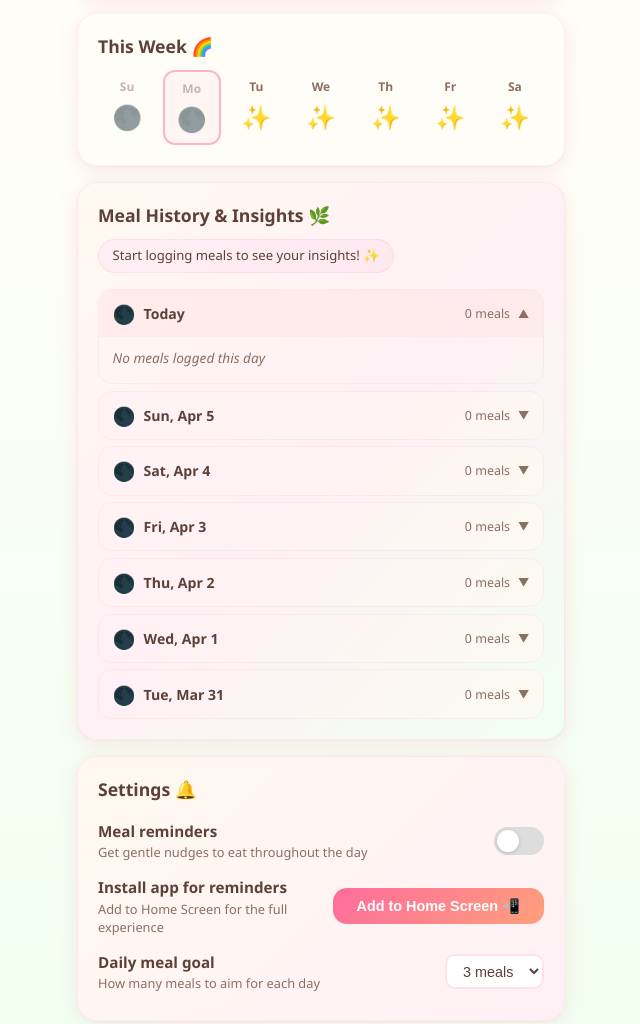
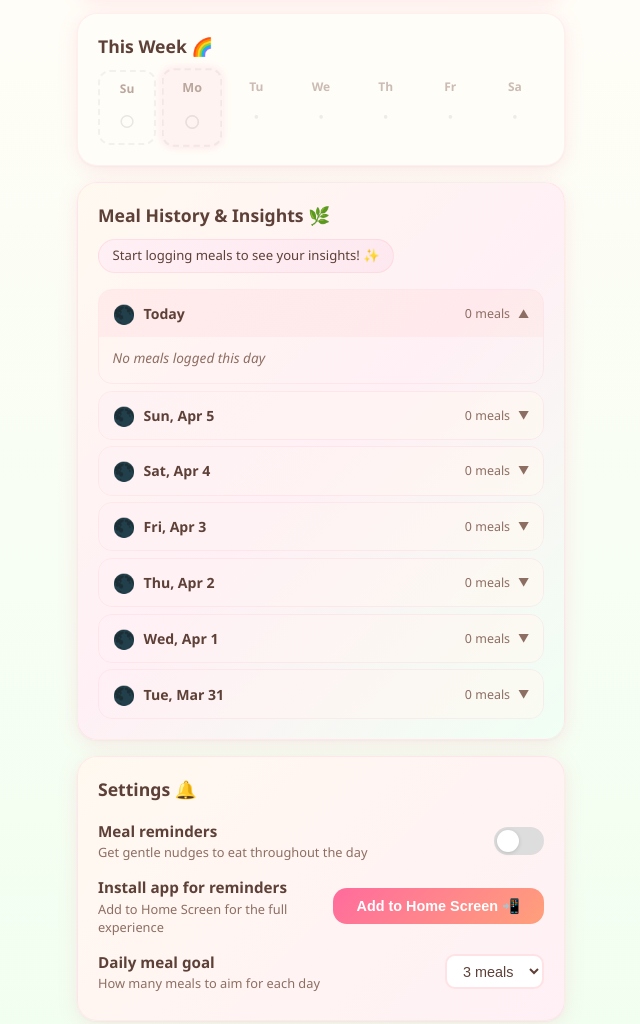
Before and after one commit to timmyers/yummy, a website: page index.html in a window 1280 px wide. Shown: the part 1675-2699 px from the top of the page, without its empty margins (319-959 px from the left). Drawn offline with Linux system fonts and the light colour scheme.

Commit message:
Polish weekly grid: softer empty states, better today highlight
Replaced dark moon with gentle empty state, improved today's cell
prominence, scaled green tints for meal counts, cleaner future days.

Co-Authored-By: Claude Opus 4.6 (1M context) <noreply@anthropic.com>

```diff
--- a/app.js
+++ b/app.js
@@ -560,20 +560,20 @@ function renderWeekly(data) {
     const isToday = key === getDateKey();
     const isFuture = d > today;
 
-    let icon = '🌑';
+    let icon = '';
     let cls = 'no-meals';
     if (meals.length >= 3) {
       icon = '🌸';
-      cls = 'has-meals';
+      cls = 'meals-3';
     } else if (meals.length === 2) {
       icon = '🌷';
-      cls = 'has-meals';
+      cls = 'meals-2';
     } else if (meals.length === 1) {
       icon = '🌱';
-      cls = 'has-meals';
+      cls = 'meals-1';
     } else if (isFuture) {
-      icon = '✨';
-      cls = '';
+      icon = '·';
+      cls = 'future-day';
     }
 
     html += `<div class="week-day ${cls} ${isToday ? 'today' : ''}">
--- a/index.html
+++ b/index.html
@@ -229,7 +229,7 @@
       </section>
 
       <!-- Version -->
-      <div class="version-indicator">v1.6.3 🌸</div>
+      <div class="version-indicator">v1.6.4 🌸</div>
     </main>
 
     <!-- Celebration overlay -->
--- a/style.css
+++ b/style.css
@@ -1106,16 +1106,49 @@ header h1 {
 }
 
 .week-day.today {
-  background: rgba(255, 107, 157, 0.1);
+  background: rgba(255, 107, 157, 0.12);
   border: 2px solid var(--pink);
-}
-
-.week-day.has-meals {
-  background: rgba(107, 203, 119, 0.15);
+  box-shadow: 0 0 8px rgba(255, 107, 157, 0.3);
+  transform: scale(1.05);
+  animation: todayPulse 2.5s ease-in-out infinite;
+}
+
+@keyframes todayPulse {
+  0%, 100% { box-shadow: 0 0 8px rgba(255, 107, 157, 0.3); }
+  50% { box-shadow: 0 0 14px rgba(255, 107, 157, 0.5); }
+}
+
+.week-day.meals-1 {
+  background: rgba(107, 203, 119, 0.1);
+}
+
+.week-day.meals-2 {
+  background: rgba(107, 203, 119, 0.22);
+}
+
+.week-day.meals-3 {
+  background: rgba(107, 203, 119, 0.35);
 }
 
 .week-day.no-meals {
-  opacity: 0.5;
+  opacity: 0.6;
+  border: 2px dashed rgba(0, 0, 0, 0.08);
+}
+
+.week-day.no-meals .week-day-icon::after {
+  content: '○';
+  color: rgba(0, 0, 0, 0.15);
+  font-size: 1.1rem;
+}
+
+.week-day.future-day {
+  opacity: 0.45;
+}
+
+.week-day.future-day .week-day-icon {
+  color: rgba(0, 0, 0, 0.15);
+  font-size: 1.8rem;
+  line-height: 2rem;
 }
 
 /* ===== Celebration ===== */
```
